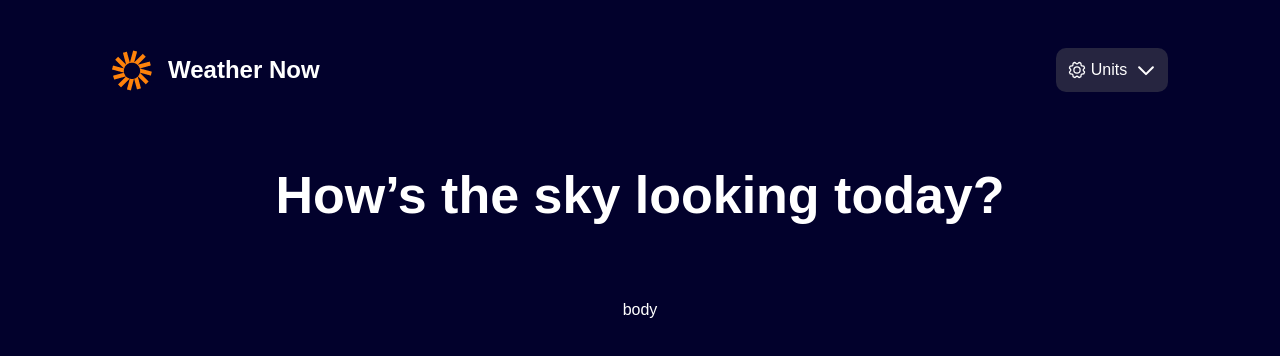
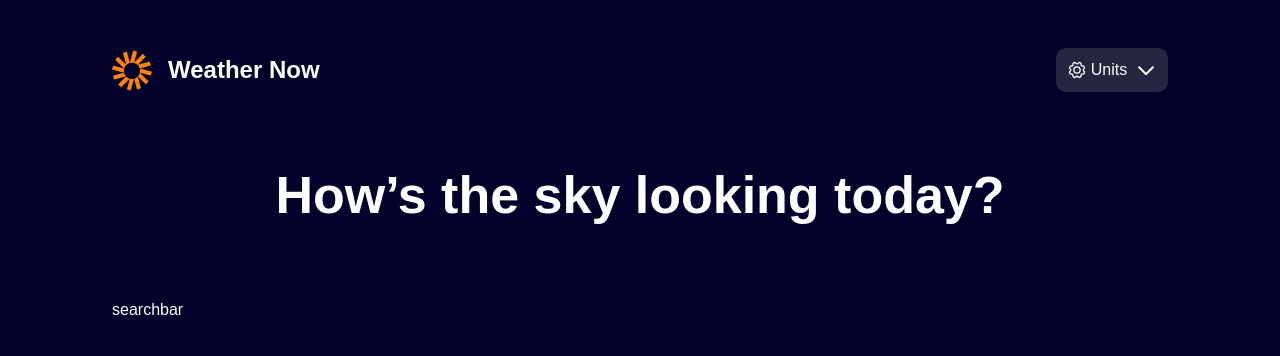
Before and after one commit to devblp/weather-app, a Next.js app: page / in a window 1280 px wide. Shown: the top 356 px of the page. Built offline with nearby package versions, Linux system fonts and the light colour scheme.

Commit message:
Update index.tsx

```diff
--- a/src/components/Body/index.tsx
+++ b/src/components/Body/index.tsx
@@ -1,7 +1,11 @@
 import React from 'react'
+import SearchBar from './SearchBar'
 
 export default function Body() {
   return (
-    <div>body</div>
+    <div className='w-full'>
+       <SearchBar />
+
+    </div>
   )
 }
```
